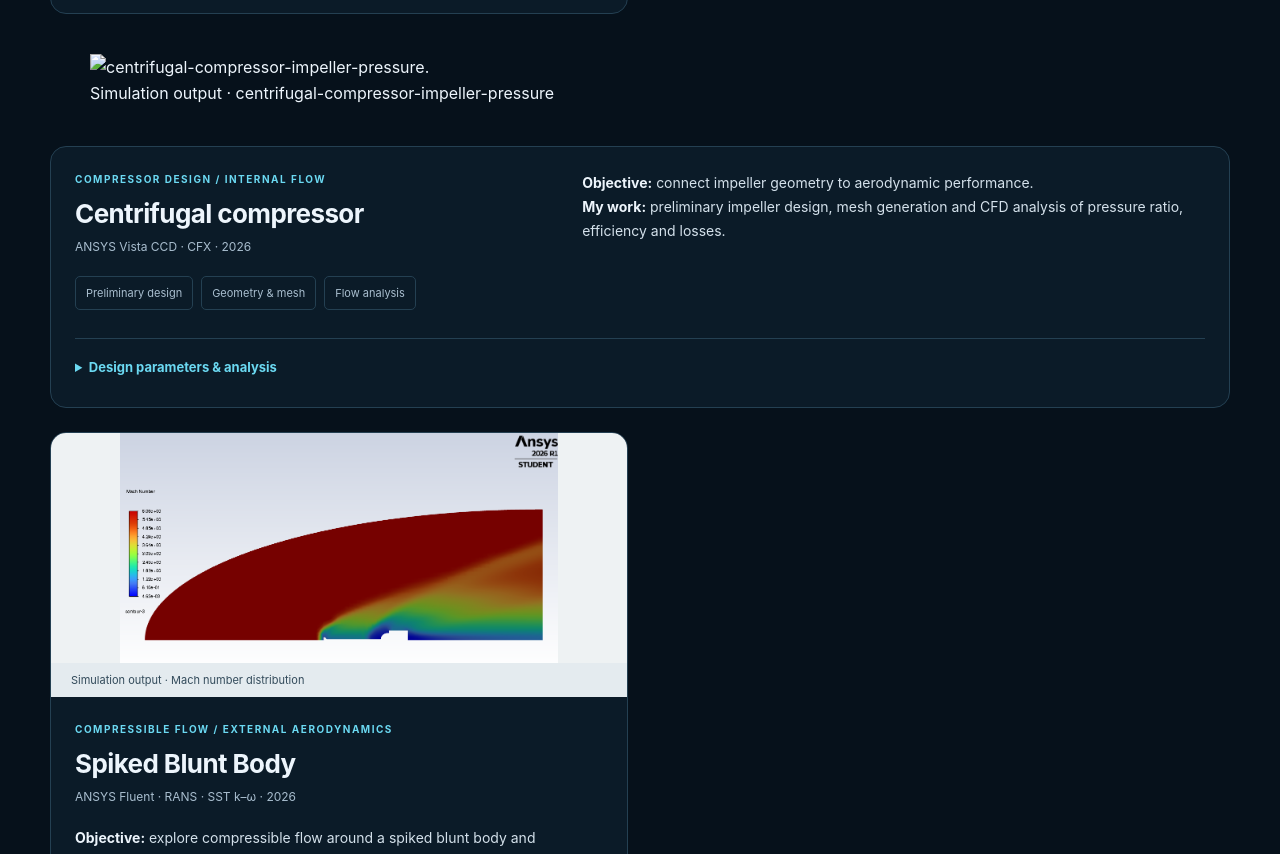
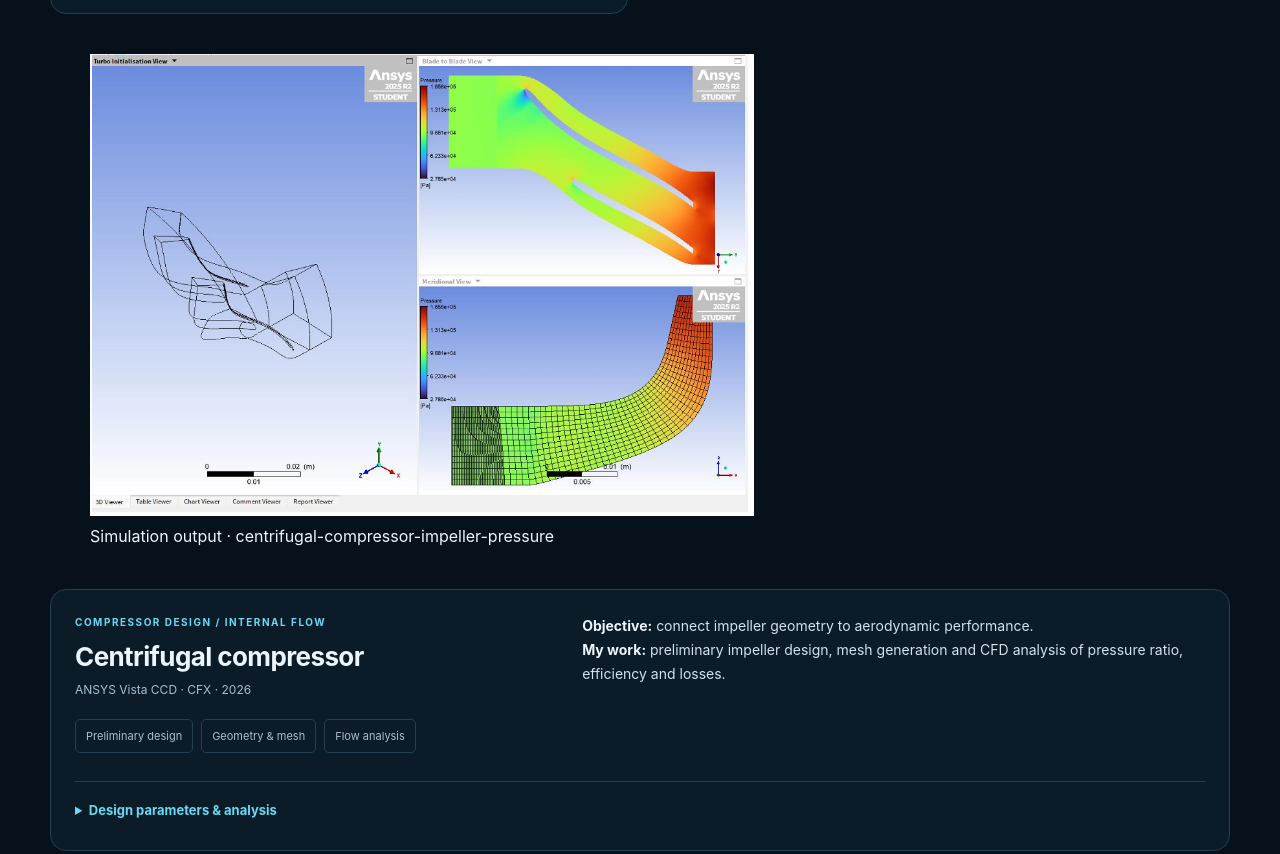
Before and after one commit to CHIKHIAbdelilah/CHIKHIAbdelilah.github.io, a plain HTML site: page index.html in a window 1280 px wide. Shown: the part 2953-3807 px from the top of the page. Drawn offline with Linux system fonts and the light colour scheme.

Commit message:
Update index.html

```diff
--- a/index.html
+++ b/index.html
@@ -775,7 +775,7 @@
         <!-- CENTRIFUGAL COMPRESSOR -->
           <figure>
             <img
-              src="./centrefuge.png"
+              src="./centrifugal-compressor-impeller-pressure.png"
               alt="centrifugal-compressor-impeller-pressure."
               width="664"
               height="462"
```
